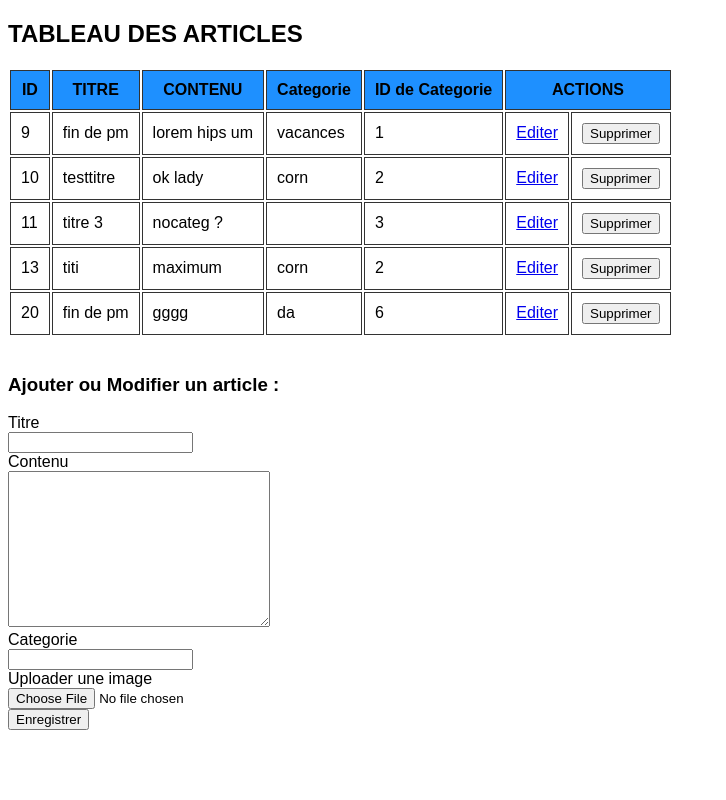
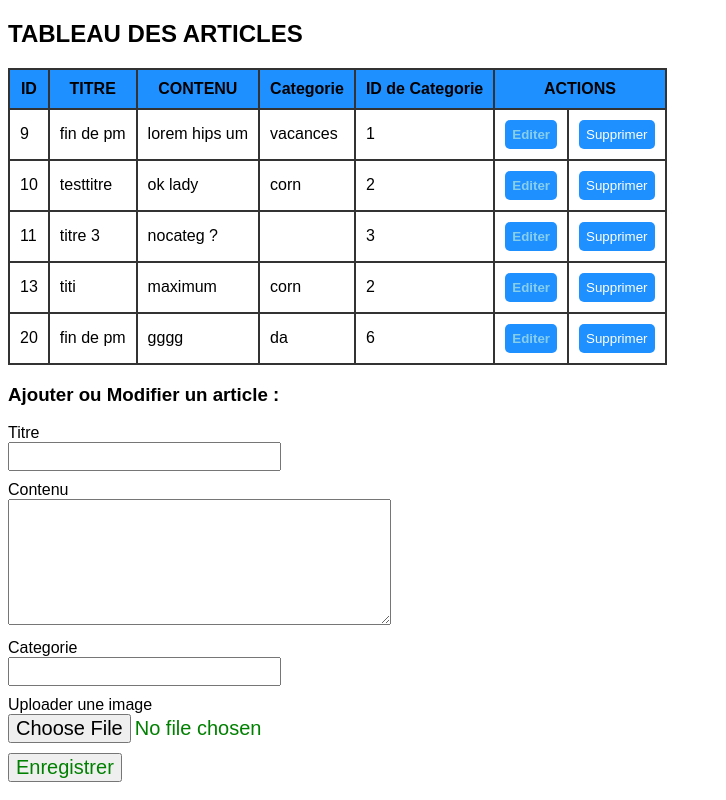
Before and after one commit to fannya76/Blog-PHP, a PHP site: page / in a window 1280 px wide. Shown: the whole page, without its empty margins (0-726 px from the left). Run offline with PHP 8.4, Linux system fonts and the light colour scheme; data comes from the database, SQL or seed files in the repository; some libraries are stand-ins or nearby versions.

Commit message:
Update index.php

```diff
--- a/index.php
+++ b/index.php
@@ -1,10 +1,10 @@
 <?php
 require 'pdo_connect.php';
 
-// $dbh = new PDO('pgsql:host=localhost;dbname=test', $user, $pass); si le sgbd et postgresql
+// $dbh = new PDO('pgsql:host=localhost;dbname=test', $user, $pass); si le sgbd et postgresql par exemple
 
 
-// Récup des posts du blog fictif
+// Récup des posts du blog fictif et formattage en tab associatif
 $query = $pdo->query("SELECT * FROM post");
 $posts = $query->fetchAll(PDO::FETCH_ASSOC);
 
@@ -35,6 +35,9 @@ if (!empty($_GET['id'])) {   // le bouton Edit renvoie à cette même page avec
         body {
             font-family: sans-serif;
         }
+        table {
+            border-collapse: collapse;
+        }
 
         th {
             background-color: dodgerblue;
@@ -42,8 +45,25 @@ if (!empty($_GET['id'])) {   // le bouton Edit renvoie à cette même page avec
 
         td,
         th {
-            border: 1px solid #333;
+            border: 2px solid #333;
             padding: 10px;
+        }
+        input, textarea {
+            font-size: 20px;
+            color : green;
+            margin-bottom: 10px;
+        }
+        a {
+            text-decoration: none;
+            color : skyblue;
+            font-weight: bold;
+        }
+        button {
+            background: dodgerblue;
+            border-radius: 5px;
+            border-color: transparent;
+            color : white;
+            padding: 5px;
         }
     </style>
 
@@ -70,7 +90,7 @@ if (!empty($_GET['id'])) {   // le bouton Edit renvoie à cette même page avec
                 <td><?= $categ_uni[$post['id_category']] ?></td>
                 <td><?= $post['id_category'] ?></td>
 
-                <td><a href="/?id=<?= $post['id'] ?>">Editer</a></td>
+                <td><button><a href="/?id=<?= $post['id'] ?>">Editer</a></button></td>
                 <td>
                     <form action="delete_post.php" method="POST" onsubmit="return confirm('Vous confirmez la suppression ?')">
                         <input type="hidden" name="id" value="<?= $post['id'] ?>">
@@ -82,7 +102,6 @@ if (!empty($_GET['id'])) {   // le bouton Edit renvoie à cette même page avec
             </tr>
         <?php } ?>
     </table>
-    <br>
 
     <h3>Ajouter ou Modifier un article :</h3>
 
@@ -97,7 +116,7 @@ if (!empty($_GET['id'])) {   // le bouton Edit renvoie à cette même page avec
         <input type="text" name="post[title]" value="<?= !empty($editPost['title']) ? $editPost['title'] : '' ?>"><br>
 
         <label>Contenu</label><br>
-        <textarea name="post[content]" rows="10" cols="30"><?= !empty($editPost['content']) ? $editPost['content'] : '' ?></textarea><br>
+        <textarea name="post[content]" rows="5" cols="30"><?= !empty($editPost['content']) ? $editPost['content'] : '' ?></textarea><br>
 
         <label>Categorie</label><br>
         <input type="text" name="post[category]" value="<?= !empty($editPost['id_category']) ? $categ_uni[$editPost['id_category']] : '' ?>"><br>
```
